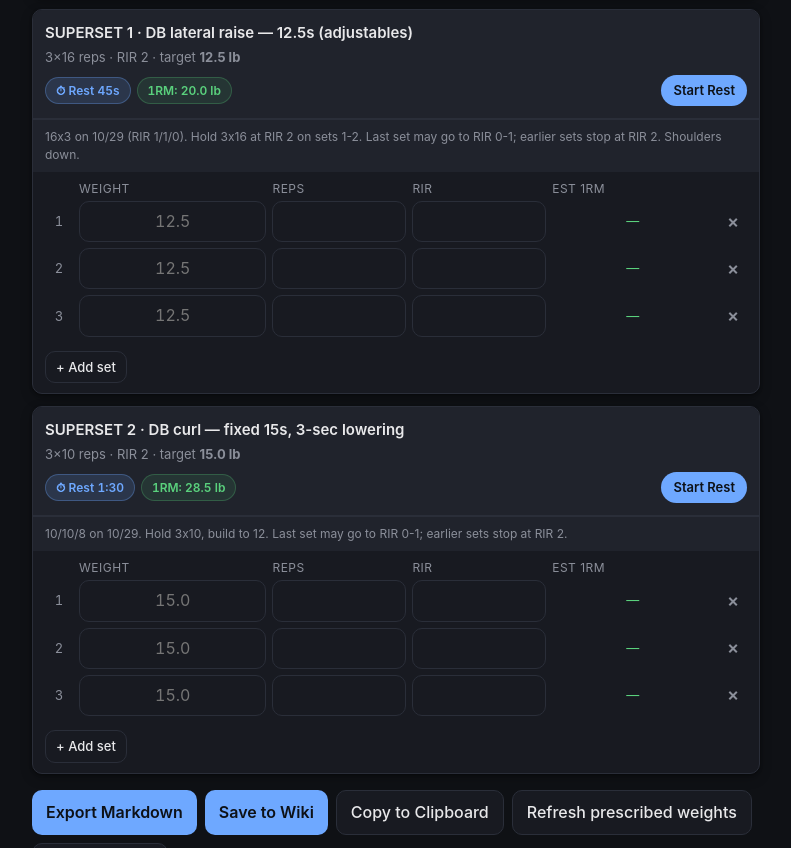
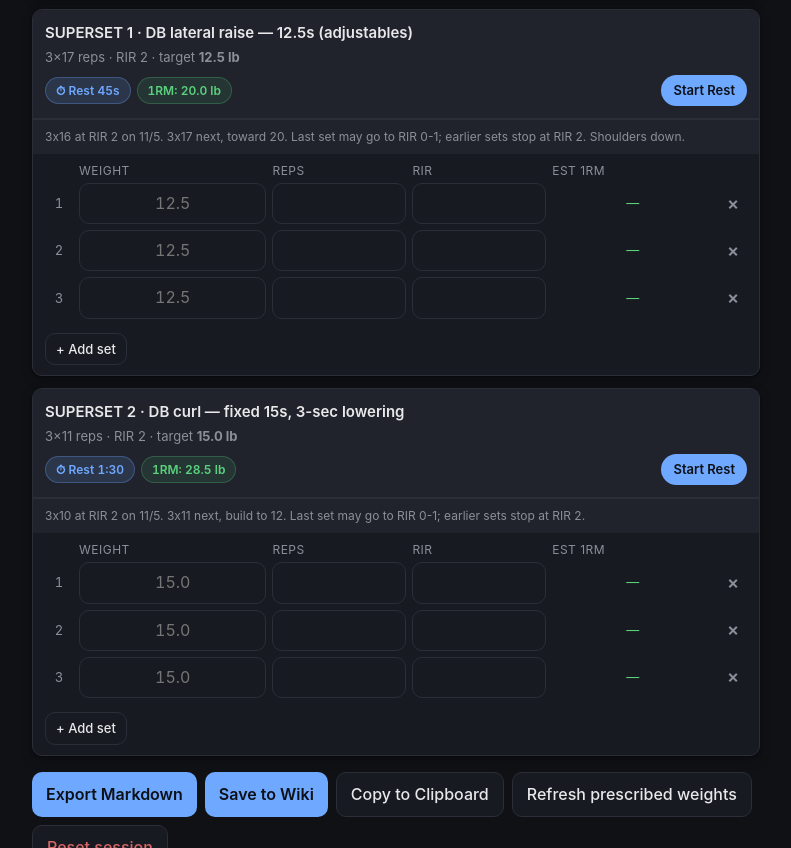
Before and after one commit to corey219/workout-logger, a website: page index.html in a window 1280 px wide. Shown: the part 2621-3469 px from the top of the page, without its empty margins (244-1035 px from the left). Drawn offline with Linux system fonts and the light colour scheme.

Commit message:
Upper cards: laterals 17s, curls 11s (11/5 add-on)
Co-Authored-By: Claude Opus 5.5 <noreply@anthropic.com>

```diff
--- a/index.html
+++ b/index.html
@@ -462,8 +462,8 @@ const SESSIONS = {
         { id: 'flat-db-press', name: 'Flat DB press — rep build', sets: 4, reps: 10, rir: 2, rest: 180, overrideTarget: 62.5, note: '10/10/7/8 on 11/4 - sets 1-2 at RIR 1 collapsed set 3 again. FULL 3:00 rests. HARD STOP at RIR 2 every set, even if that means 9s. 4x10 at RIR 2 earns 70.' },
         { id: 'db-pullover', name: 'DB pullover — 40', sets: 3, reps: 11, rir: 2, rest: 90, overrideTarget: 40, note: '3x10 at RIR 3 on 11/4. 3x11 next, then 12, then 45 (40 DB + 4 magnets). NECK: lie lengthwise, whole head on the bench, chin lightly tucked. Stop when arms are in line with your ears. Any neck tension -> 35, or swap for 2 extra row sets.' },
         { id: 'cs-db-row', name: '1-arm DB row — 55', sets: 4, reps: 9, rir: 2, rest: 120, overrideTarget: 55, note: '3x8 at 55 on 11/4. 4x9 next, build to 10. RIGHT ARM FIRST; stop at RIR 2.' },
-        { id: 'lateral-raise', name: 'SUPERSET 1 · DB lateral raise — 12.5s (adjustables)', sets: 3, reps: 16, rir: 2, rest: 45, overrideTarget: 12.5, note: '16x3 on 10/29 (RIR 1/1/0). Hold 3x16 at RIR 2 on sets 1-2. Last set may go to RIR 0-1; earlier sets stop at RIR 2. Shoulders down.' },
-        { id: 'db-curl', name: 'SUPERSET 2 · DB curl — fixed 15s, 3-sec lowering', sets: 3, reps: 10, rir: 2, rest: 90, overrideTarget: 15, note: '10/10/8 on 10/29. Hold 3x10, build to 12. Last set may go to RIR 0-1; earlier sets stop at RIR 2.' },
+        { id: 'lateral-raise', name: 'SUPERSET 1 · DB lateral raise — 12.5s (adjustables)', sets: 3, reps: 17, rir: 2, rest: 45, overrideTarget: 12.5, note: '3x16 at RIR 2 on 11/5. 3x17 next, toward 20. Last set may go to RIR 0-1; earlier sets stop at RIR 2. Shoulders down.' },
+        { id: 'db-curl', name: 'SUPERSET 2 · DB curl — fixed 15s, 3-sec lowering', sets: 3, reps: 11, rir: 2, rest: 90, overrideTarget: 15, note: '3x10 at RIR 2 on 11/5. 3x11 next, build to 12. Last set may go to RIR 0-1; earlier sets stop at RIR 2.' },
       ],
       '2': [
         { id: 'face-pull', name: 'Banded face pulls (activation)', sets: 3, reps: 15, rir: 2, rest: 45, equipment: 'band' },
@@ -601,8 +601,8 @@ const SESSIONS = {
         { id: 'cs-db-row', name: 'A2 · 1-arm DB row — 55', sets: 3, reps: 9, rir: 2, rest: 75, overrideTarget: 55, note: '9s at 55, build to 10. Right arm first, stop at RIR 2. Alternate with A1.' },
         { id: 'flat-db-press', name: 'B1 · Flat DB press — rep build', sets: 3, reps: 10, rir: 2, rest: 75, overrideTarget: 62.5, note: '3x10, HARD STOP at RIR 2, then 70. Alternate with B2.' },
         { id: 'db-pullover', name: 'B2 · DB pullover — 40', sets: 3, reps: 11, rir: 2, rest: 75, overrideTarget: 40, note: '11s, then 12, then 45. NECK: lie lengthwise, whole head on the bench, chin lightly tucked. Stop when arms are in line with your ears. Any neck tension -> 35, or swap for 2 extra row sets. Alternate with B1.' },
-        { id: 'lateral-raise', name: 'C1 · DB lateral raise — 12.5s (adjustables)', sets: 3, reps: 16, rir: 2, rest: 45, overrideTarget: 12.5, note: '3x16. Last set may go to RIR 0-1; earlier sets stop at RIR 2. Alternate with C2.' },
-        { id: 'db-curl', name: 'C2 · DB curl — fixed 15s, 3-sec lowering', sets: 3, reps: 10, rir: 2, rest: 90, overrideTarget: 15, note: '3x10, build to 12. Last set may go to RIR 0-1; earlier sets stop at RIR 2. 90s rest before the next lateral set.' },
+        { id: 'lateral-raise', name: 'C1 · DB lateral raise — 12.5s (adjustables)', sets: 3, reps: 17, rir: 2, rest: 45, overrideTarget: 12.5, note: '3x17, toward 20. Last set may go to RIR 0-1; earlier sets stop at RIR 2. Alternate with C2.' },
+        { id: 'db-curl', name: 'C2 · DB curl — fixed 15s, 3-sec lowering', sets: 3, reps: 11, rir: 2, rest: 90, overrideTarget: 15, note: '3x11, build to 12. Last set may go to RIR 0-1; earlier sets stop at RIR 2. 90s rest before the next lateral set.' },
       ],
       '2': [],
       '3': [],
```
